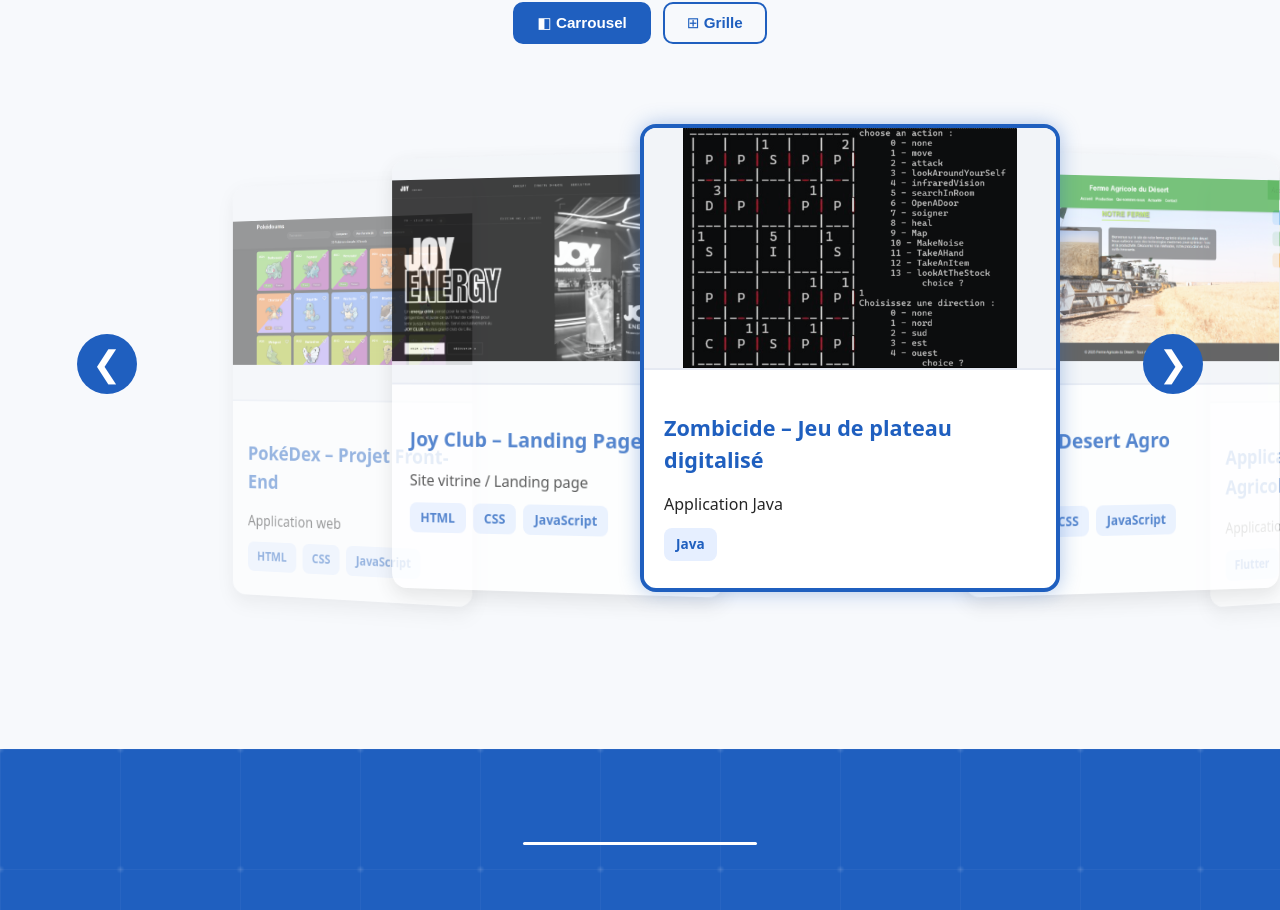
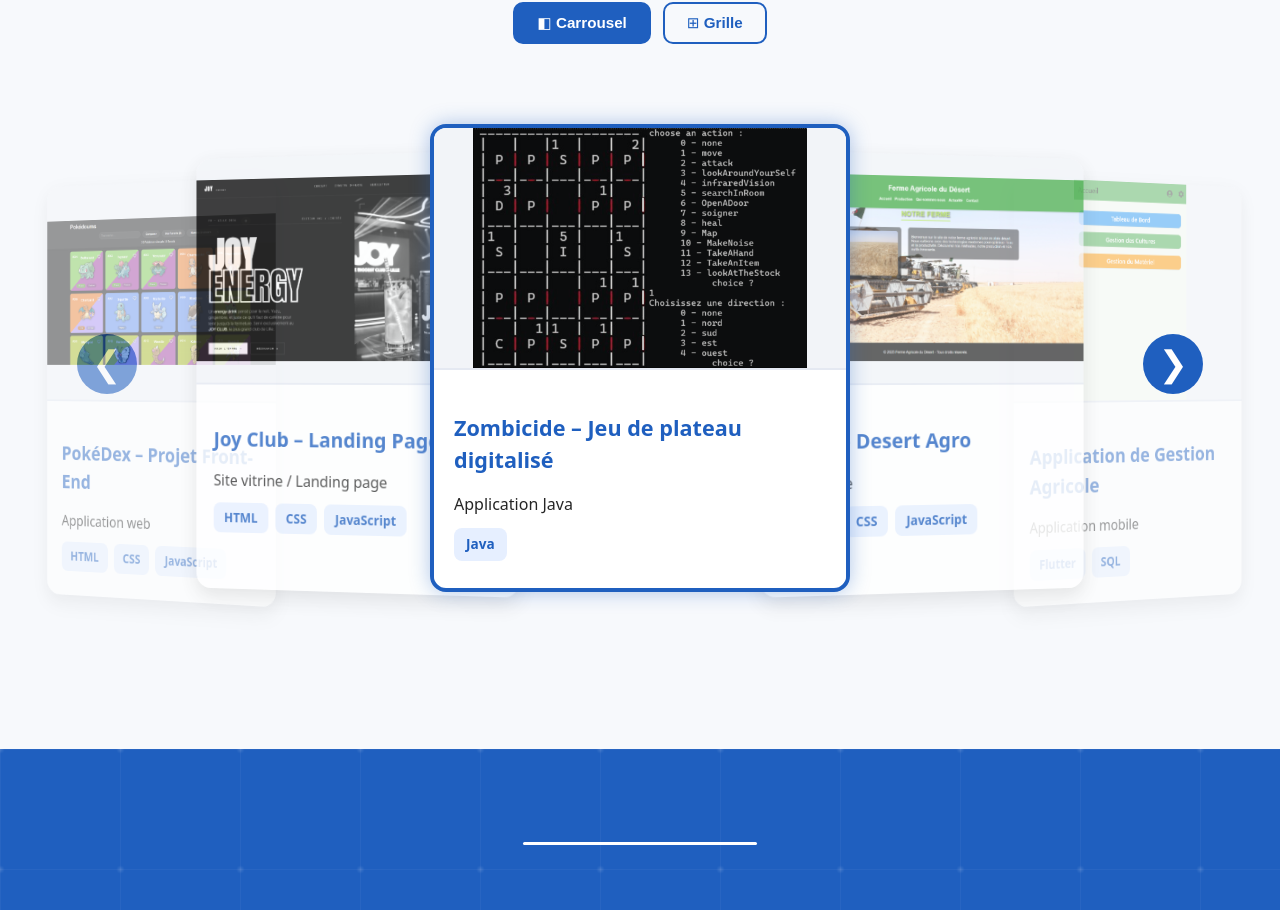
Before and after one commit to madou752/portfolio, a React (Vite) app: page / in a window 1280 px wide. Shown: the part 3316-4226 px from the top of the page. Built offline with nearby package versions, Linux system fonts and the light colour scheme.

Commit message:
fix: restore GLOBAL_OFFSET=-210 to properly center carousel at any resolution

```diff
--- a/src/sections/Projects.jsx
+++ b/src/sections/Projects.jsx
@@ -153,7 +153,7 @@ const projects = [
 
 const mod = (n, m) => ((n % m) + m) % m;
 
-const GLOBAL_OFFSET = 0;
+const GLOBAL_OFFSET = -210;
 const GLOBAL_Y_OFFSET = -240;
 
 function getInitialStyle(position) {
```
